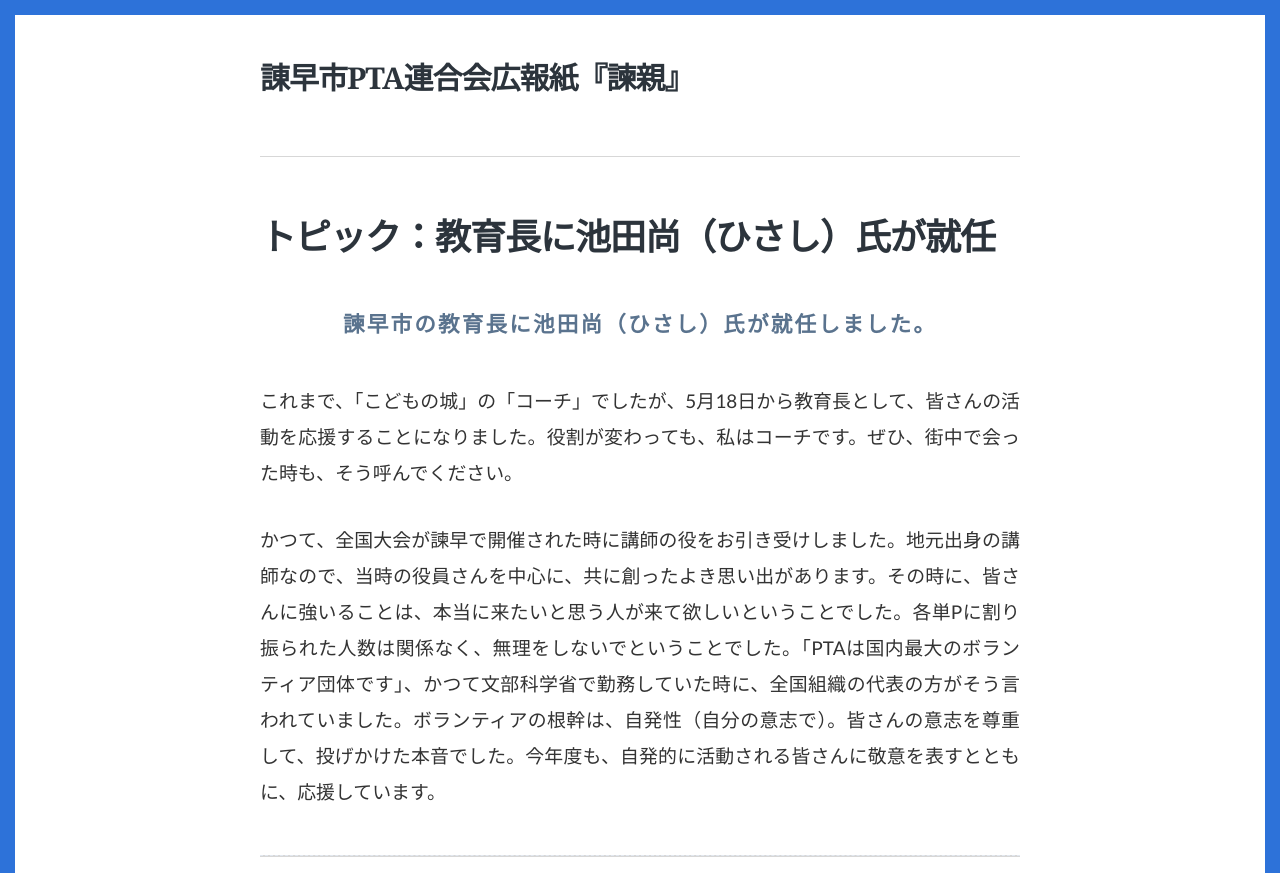
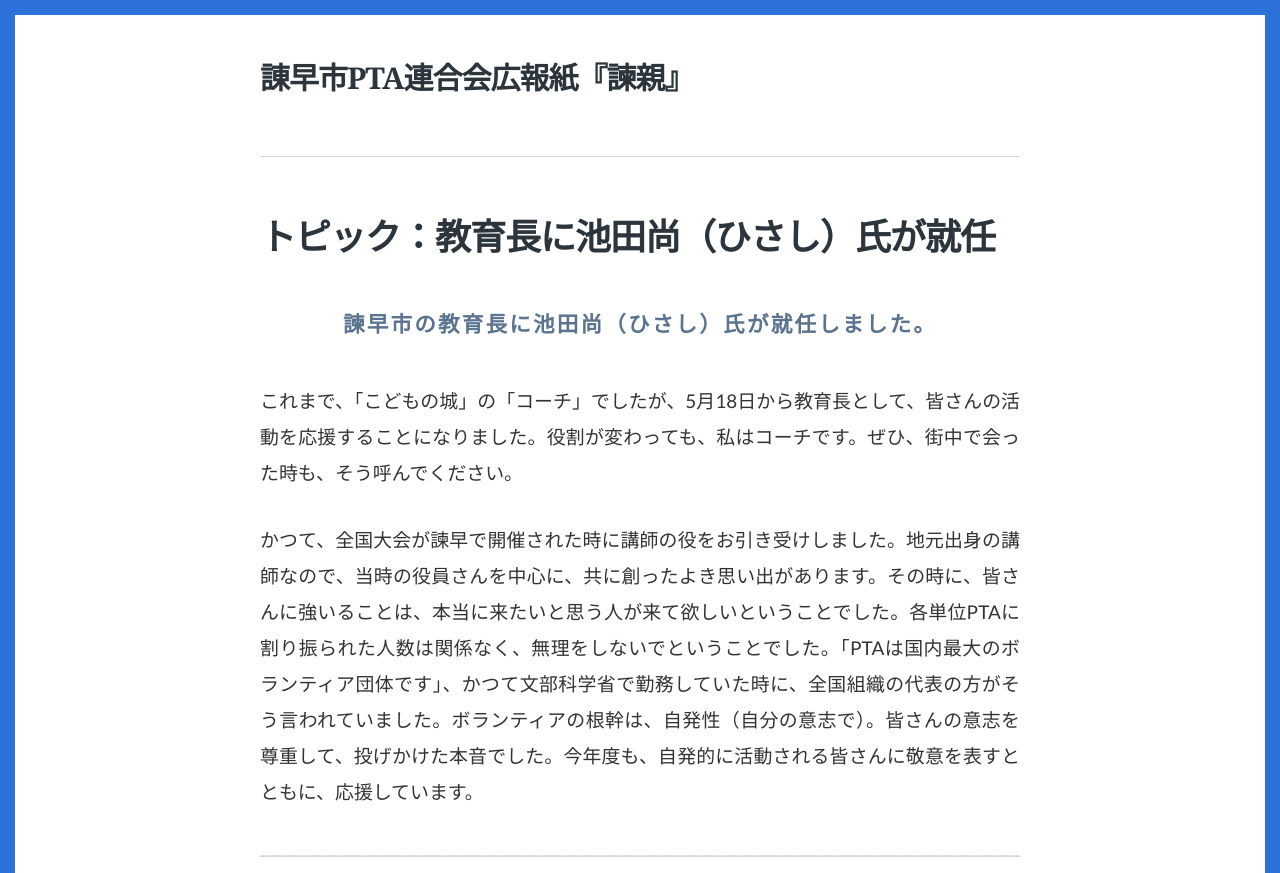
Before and after one commit to isahayashi-PTA/kanshin, a Jekyll site: the page built from _posts/2026-06-27-spring-06.md, in a window 1280 px wide and 900 px high, cut to the strip 0-873 px from the top of the window. Built offline with Jekyll 4.4.1, drawn with Linux system fonts in a browser that asks for light colours.

Commit message:
Update 2026-06-27-spring-06.md

```diff
--- a/_posts/2026-06-27-spring-06.md
+++ b/_posts/2026-06-27-spring-06.md
@@ -17,7 +17,7 @@ categories: "令和8年春号"
 <div style="line-height: 1.9; color: #333; text-align: justify; font-size: 1.05rem; margin-bottom: 40px;">
   <p>これまで、「こどもの城」の「コーチ」でしたが、5月18日から教育長として、皆さんの活動を応援することになりました。役割が変わっても、私はコーチです。ぜひ、街中で会った時も、そう呼んでください。</p>
 
-  <p>かつて、全国大会が諫早で開催された時に講師の役をお引き受けしました。地元出身の講師なので、当時の役員さんを中心に、共に創ったよき思い出があります。その時に、皆さんに強いることは、本当に来たいと思う人が来て欲しいということでした。各単Pに割り振られた人数は関係なく、無理をしないでということでした。「PTAは国内最大のボランティア団体です」、かつて文部科学省で勤務していた時に、全国組織の代表の方がそう言われていました。ボランティアの根幹は、自発性（自分の意志で）。皆さんの意志を尊重して、投げかけた本音でした。今年度も、自発的に活動される皆さんに敬意を表すとともに、応援しています。</p>
+  <p>かつて、全国大会が諫早で開催された時に講師の役をお引き受けしました。地元出身の講師なので、当時の役員さんを中心に、共に創ったよき思い出があります。その時に、皆さんに強いることは、本当に来たいと思う人が来て欲しいということでした。各単位PTAに割り振られた人数は関係なく、無理をしないでということでした。「PTAは国内最大のボランティア団体です」、かつて文部科学省で勤務していた時に、全国組織の代表の方がそう言われていました。ボランティアの根幹は、自発性（自分の意志で）。皆さんの意志を尊重して、投げかけた本音でした。今年度も、自発的に活動される皆さんに敬意を表すとともに、応援しています。</p>
 </div>
 
 <hr style="border: none; border-top: 1px dashed #e2e8f0; margin-bottom: 40px;">
```
